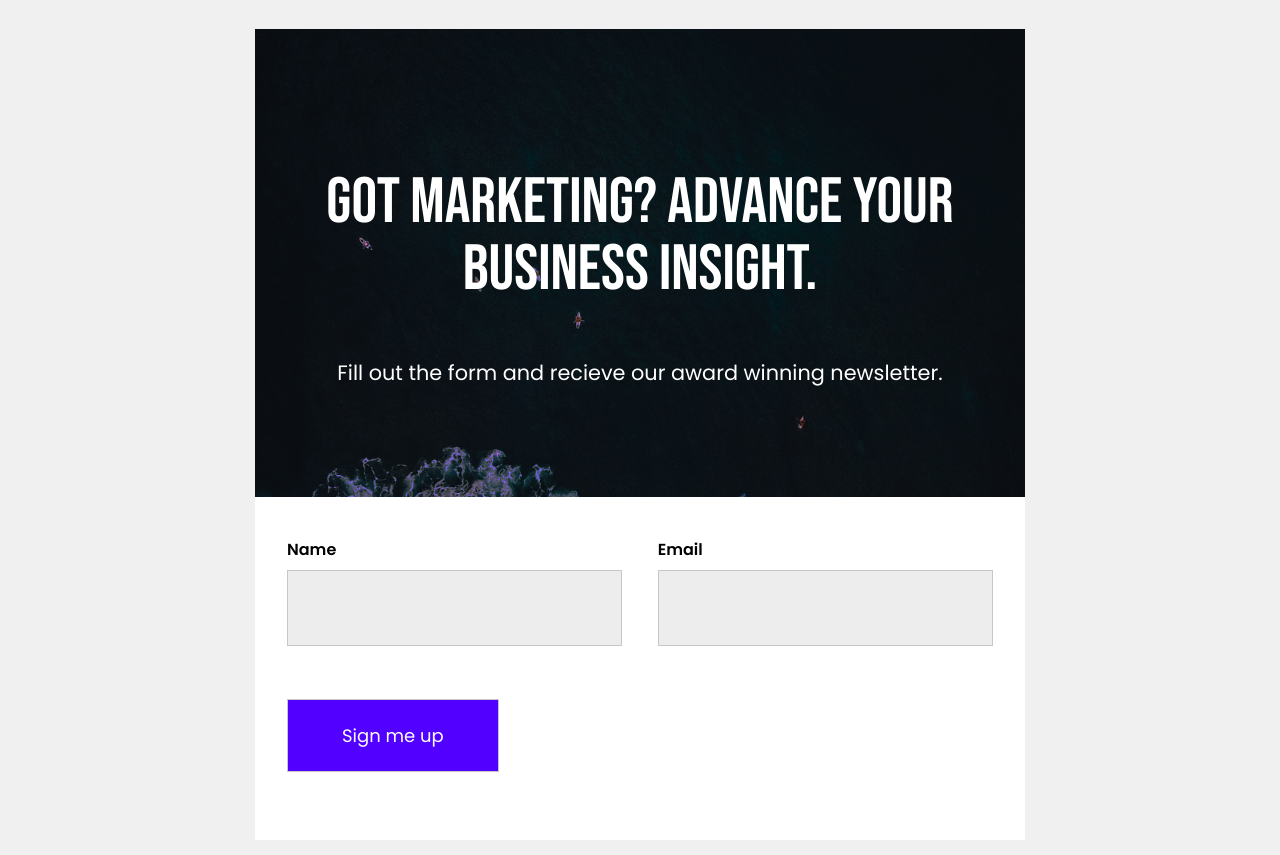
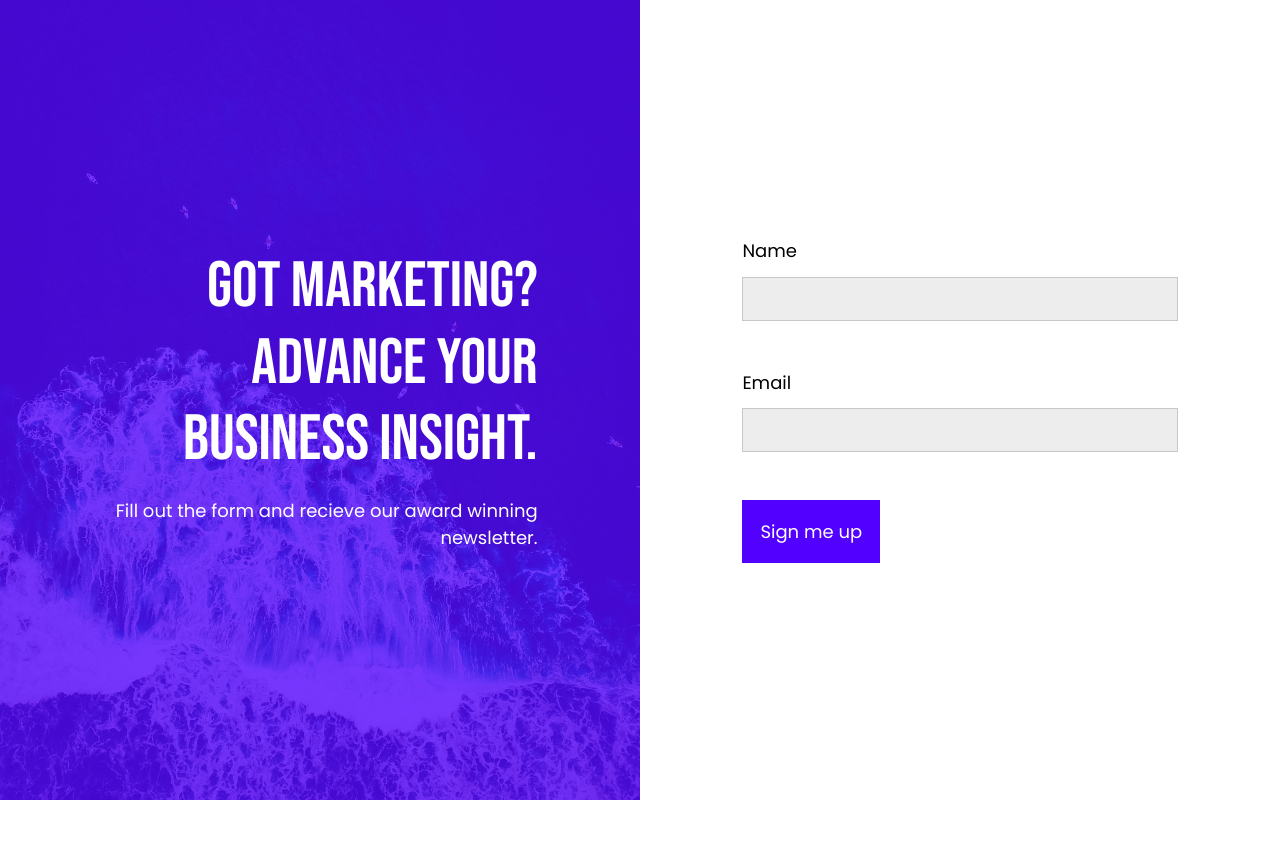
Before and after one commit to michbotx/figma-to-code, a plain HTML site: page index.html in a window 1280 px wide. After the commit the page ends 800 px from the top, so only its background shows below. Drawn offline with Linux system fonts and the light colour scheme.

Commit message:
landing page final commit

```diff
--- a/app.css
+++ b/app.css
@@ -1,109 +1,130 @@
 
-
+*, *:before, *:after {
+        box-sizing: border-box;
+}
 
 body {
     font-family: 'Poppins', sans-serif;
     margin: 0;
-    padding: 0;
-    height: 100vh;
-    display: grid;
-    place-items: center;
-    background-color: rgb(240, 240, 240);
-    color: white;
+
 }
 
-.container {
-    width: 510px;
-    margin: 0.9em;
-    padding: 0.9em;
+.left-col {
+    background-color: #5200FF;
+    text-align: center;
+    position: relative;
+    color: white;
+
 }
 
-.header {
-    background: url(/images/phone-wallpaper-3354067_1280.jpg), #020105a1;
-    background-blend-mode:color-dodge;
+.left-col:before {
+    content: "";
+    position: absolute;
+    top: 0;
+    left: 0;
+    width: 100%;
+    height: 100%;
+    background-image: url(/images/phone-wallpaper-3354067_1280.jpg);
     background-size: cover;
-    background-position: center-right;
-    padding: 5.5em 2.2em;
-    text-align: center;
+    background-position: 100%;
+    opacity: 0.22;
 }
 
-.header h1 {
+.content {
+    position: relative;
+}
+
+.left-col, .right-col {
+    padding: 6.75rem 8vw;
+}
+
+h1 {
+    margin: 0;
     font-family: 'Bebas Neue', cursive;
     font-size: 4rem;
-    line-height: 4.1825rem;
+    line-height: 1.2em;
     font-weight: 400;
 }
 
-.header p {
-    color: rgb(255, 255, 255);
-    font-size: 1.3em;
-    border-radius: 0.2em;
+p {
+    font-size: 1.125rem;
+    margin-bottom: 0;
+    display: block;
+    font-weight: 500;
 }
 
-form {
-    color: black;
-    display: flex;
-    flex-direction: column;
-    padding: 2em;
-    background-color: white;
-}
+
 
 input {
-    height:  4.06em;
-    padding-top: 0.5em;
-    background-color:#EDEDED;
+    width: 100%;
+    background:#EDEDED;
+    border: 1px solid #C7C7C7;
+    font-size: 1rem;
+    outline: none;
+    padding: 0.75rem;
     margin-bottom: 2em;
-    border: 1px solid #C7C7C7;
-    font-family: inherit;
-    font-size: inherit;
-
-}
-
-.name-input {
-    display: flex;
-    flex-direction: column;
-}
-.email-input {
-    display: flex;
-    flex-direction: column;
 }
 
 label {
-    padding: 0.5em 0;
-    font-weight: 600;
+    margin-bottom: .77rem;
+    display: block;
+    font-size: 1.125rem;
 }
 
-input[type=submit] {
-    margin-top: 1.2em;
-    background-color: #5200FF;
+button {
+    background: #5200FF;
+    padding: 1em;
     color: white;
     font-family: inherit;
     font-size: 1.125rem;
+    cursor: pointer;
+    border: none;
 }
+
 
 
 /* tablet screen */
 
 @media only screen and (min-width: 770px) {
-     .container {
-        width: 770px;
+
+     .form {
+        display: grid;
+        grid-template-columns: repeat(2,auto);
+        gap: 2em;
      }
-     form {
-        flex-direction: row;
-        flex-wrap: wrap;
-        justify-content: space-between;
-     }
-     .name-input {
-        width: 47.5%;
-    }
-    .email-input {
-        width: 47.5%;
-    }
 
      input[type=submit] {
-        padding: 0.5em 3em;
+        width: auto;
+        padding: 1em 2em;
 
      }
 
+}
+
+@media only screen and (min-width: 1260px) {
+
+    body {
+        display: flex;
+    }
+
+
+    .left-col,
+    .right-col {
+        flex-basis: 0;
+        flex-grow: 1;
+        height: 100vh;
+        display: grid;
+        place-items: center;
+    }
+
+    .left-col {
+        text-align: right;
+    }
+    .form {
+        display: flex;
+        flex-direction: column;
+        width: 100%;
+        gap: 1em;
+    }
 
 }
--- a/index.html
+++ b/index.html
@@ -11,26 +11,30 @@
     <title>Simple landing page</title>
 </head>
 <body>
-    <section class="container">
-        <div class="header">
+
+    <div class="left-col">
+        <div class="content">
             <h1>GOT MARKETING? ADVANCE YOUR BUSINESS INSIGHT.</h1>
             <p>Fill out the form and recieve our award winning newsletter.</p>
         </div>
-            <form action="#">
-                <div class="name-input">
+    </div>
+        <div class="right-col">
+            <div class="form content">
+                <div class="input-wrapper">
                     <label for="name">Name</label>
                     <input type="text" id="name" name="name">
                 </div>
-                <div class="email-input">
-                    <label  for="email">Email</label>
-                    <input type="email" id="email" namm="email">
-                </div>
 
+            <div class="input-wrapper">
+                <label  for="email">Email</label>
+                <input type="email" id="email" name="email">
+            </div>
+            <div class="input-wrapper">
+                <button>Sign me up</button>
 
-                <input type="submit" value="Sign me up">
-            </form>
-
-        </section>
-    </body>
+            </div>
+            </div>
+        </div>
+</body>
 <script src="app.js"/>
 </html>
```
